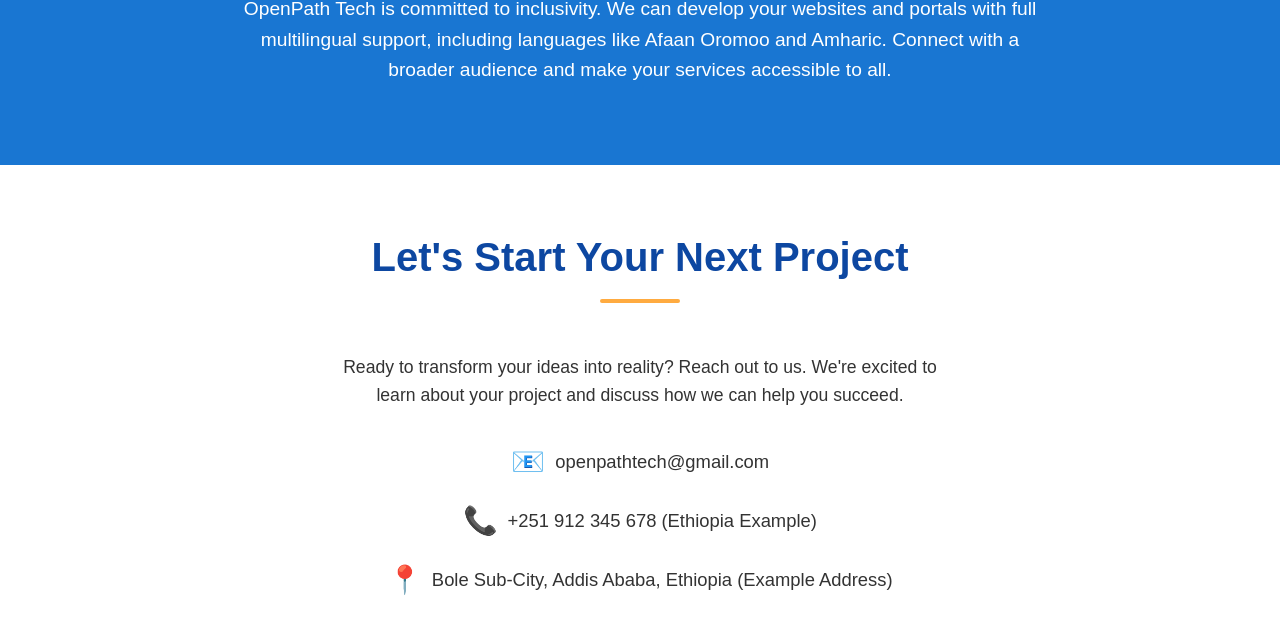
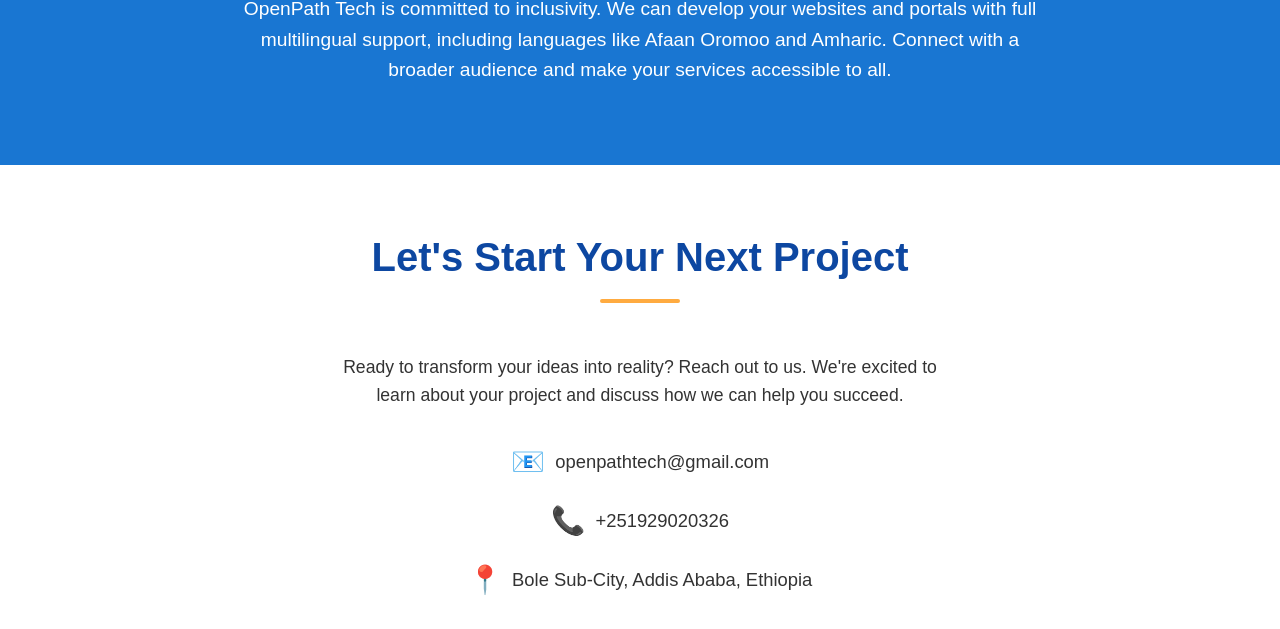
Before and after one commit to life181/openPath-Tech-profile, a plain HTML site: page index.html in a window 1280 px wide. Shown: the part 2950-3579 px from the top of the page. Drawn offline with Linux system fonts and the light colour scheme.

Commit message:
index.html

```diff
--- a/index.html
+++ b/index.html
@@ -626,8 +626,8 @@
                         <span class="contact-icon">📧</span>
                         <a href="mailto:openpathtech@gmail.com" data-translate-key="contact_email_text">openpathtech@gmail.com</a>
                     </p>
-                    <p><span class="contact-icon">📞</span> <a href="tel:+251929020326" data-translate-key="contact_phone_text">+251929020326 </a></p>
-                    <p><span class="contact-icon">📍</span> <span data-translate-key="contact_address_text">Bole Sub-City, Addis Ababa, Ethiopia </span></p>
+                    <p><span class="contact-icon">📞</span> <a href="tel:+251929020326" data-translate-key="contact_phone_text">+251929020326</a></p>
+                    <p><span class="contact-icon">📍</span> <span data-translate-key="contact_address_text">Bole Sub-City, Addis Ababa, Ethiopia</span></p>
                 </div>
                 <div class="social-media">
                     <a href="https://www.facebook.com/profile.php?id=61576655426438" target="_blank" aria-label="Facebook" data-translate-key="social_facebook">
@@ -690,8 +690,8 @@
                 contact_title: "Let's Start Your Next Project",
                 contact_tagline: "Ready to transform your ideas into reality? Reach out to us. We're excited to learn about your project and discuss how we can help you succeed.",
                 contact_email_text: "openpathtech@gmail.com",
-                contact_phone_text: "+251 912 345 678 (Ethiopia Example)",
-                contact_address_text: "Bole Sub-City, Addis Ababa, Ethiopia (Example Address)",
+                contact_phone_text: "+251929020326",
+                contact_address_text: "Bole Sub-City, Addis Ababa, Ethiopia",
                 social_facebook_text: "Facebook",
                 social_linkedin_text: "LinkedIn",
                 social_telegram_text: "Telegram",
@@ -715,14 +715,14 @@
                 service3_title: "ብጁ የቴክኖሎጂ መፍትሄዎች",
                 service3_desc: "ልዩ ፈተና አለዎት? ከሶፍትዌር ልማት እስከ ስርዓት ውህደት ድረስ ብጁ የቴክኖሎጂ መፍትሄዎችን እንቀርጻለን።",
                 projects_title: "ፈጠራዎቻችንን በማሳየት ላይ",
-                project1_title: "የጉጂ ዞን ተማሪዎች ማህበር", // Placeholder - update
-                project1_desc: "ለጉጂ ዞን ተማሪዎች ማህበር ምላሽ ሰጪ እና መረጃ ሰጭ የፕሮፖዛል ድረ-ገጽ ተዘጋጅቷል። ይህ መድረክ በጉጂ ዞን ውስጥ ለትምህርት እድገት እና ለማህበረሰብ ልማት ተነሳሽነት ያላቸውን ተልዕኮ በግልፅ ያስቀምጣል።", // Placeholder - update
-                project2_title: "ም ደበላ ጉዬ የከባድ መሣሪያዎች ኪራይ አገልግሎት", // Placeholder - update
-                project2_desc: "በአዶላ ወዩ ከተማ፣ ኢትዮጵያ ለሚገኘው ም ደበላ ጉዬ የከባድ መሣሪያዎች ኪራይ አገልግሎት ባለብዙ ቋንቋ (አማርኛ፣ እንግሊዝኛ፣ አፋን ኦሮሞ) ድረ-ገጽ ተሰርቷል። ድረ-ገጹ እንደ ሎደር፣ ሲኖትራክ፣ ዶዘር እና ኤክስካቫተር ያሉ ከባድ መሣሪያዎችን በቀላሉ ኦንላይን ለመከራየት ያስችላል።", // Placeholder - update
-                project3_title: "ደበላ ጉዬ የኪራይ አገልግሎት መተግበሪያ", // Placeholder - update
-                project3_desc: "የደበላ ጉዬ የከባድ መሣሪያዎች ኪራይ አገልግሎት ድረ-ገጽን የሚያሟላ ለአጠቃቀም ቀላል የሆነ የሞባይል መተግበሪያ ተቀርጾ ተዘጋጅቷል። መተግበሪያው በጉዞ ላይ እያሉ መሣሪያዎችን ለማሰስ፣ መኖራቸውን ለማረጋገጥ እና የኪራይ ሂደቶችን ለማስተዳደር ምቹ መዳረሻን ይሰጣል፣ እንዲሁም ባለብዙ ቋንቋ ድጋፍ አለው።", // Placeholder - update
-                project4_title: "የአዶላ ወዩ ሆስፒታል አስተዳደር ስርዓት", // Placeholder - update
-                project4_desc: "በአሁኑ ወቅት ለአዶላ ወዩ አጠቃላይ ሆስፒታል አጠቃላይ በድር ላይ የተመሰረተ የሆስፒታል አስተዳደር ስርዓት እየተዘጋጀ ነው። ይህ መድረክ የታካሚ አስተዳደርን፣ ቀጠሮዎችን፣ ክፍያዎችን፣ የሰራተኞች ቅንጅትን እና ሌሎችንም ጨምሮ በተለያዩ ሞጁሎች ላይ ስራዎችን ለማቀላጠፍ ያለመ ሲሆን፣ ቀልጣፋ የስራ ፍሰትን የሚያሳይ የእውነተኛ ጊዜ ዳሽቦርድ ይኖረዋል። (በልማት ላይ)", // Placeholder - update
+                project1_title: "የጉጂ ዞን ተማሪዎች ማህበር",
+                project1_desc: "ለጉጂ ዞን ተማሪዎች ማህበር ምላሽ ሰጪ እና መረጃ ሰጭ የፕሮፖዛል ድረ-ገጽ ተዘጋጅቷል። ይህ መድረክ በጉጂ ዞን ውስጥ ለትምህርት እድገት እና ለማህበረሰብ ልማት ተነሳሽነት ያላቸውን ተልዕኮ በግልፅ ያስቀምጣል።",
+                project2_title: "ም ደበላ ጉዬ የከባድ መሣሪያዎች ኪራይ አገልግሎት",
+                project2_desc: "በአዶላ ወዩ ከተማ፣ ኢትዮጵያ ለሚገኘው ም ደበላ ጉዬ የከባድ መሣሪያዎች ኪራይ አገልግሎት ባለብዙ ቋንቋ (አማርኛ፣ እንግሊዝኛ፣ አፋን ኦሮሞ) ድረ-ገጽ ተሰርቷል። ድረ-ገጹ እንደ ሎደር፣ ሲኖትራክ፣ ዶዘር እና ኤክስካቫተር ያሉ ከባድ መሣሪያዎችን በቀላሉ ኦንላይን ለመከራየት ያስችላል።",
+                project3_title: "ደበላ ጉዬ የኪራይ አገልግሎት መተግበሪያ",
+                project3_desc: "የደበላ ጉዬ የከባድ መሣሪያዎች ኪራይ አገልግሎት ድረ-ገጽን የሚያሟላ ለአጠቃቀም ቀላል የሆነ የሞባይል መተግበሪያ ተቀርጾ ተዘጋጅቷል። መተግበሪያው በጉዞ ላይ እያሉ መሣሪያዎችን ለማሰስ፣ መኖራቸውን ለማረጋገጥ እና የኪራይ ሂደቶችን ለማስተዳደር ምቹ መዳረሻን ይሰጣል፣ እንዲሁም ባለብዙ ቋንቋ ድጋፍ አለው።",
+                project4_title: "የአዶላ ወዩ ሆስፒታል አስተዳደር ስርዓት",
+                project4_desc: "በአሁኑ ወቅት ለአዶላ ወዩ አጠቃላይ ሆስፒታል አጠቃላይ በድር ላይ የተመሰረተ የሆስፒታል አስተዳደር ስርዓት እየተዘጋጀ ነው። ይህ መድረክ የታካሚ አስተዳደርን፣ ቀጠሮዎችን፣ ክፍያዎችን፣ የሰራተኞች ቅንጅትን እና ሌሎችንም ጨምሮ በተለያዩ ሞጁሎች ላይ ስራዎችን ለማቀላጠፍ ያለመ ሲሆን፣ ቀልጣፋ የስራ ፍሰትን የሚያሳይ የእውነተኛ ጊዜ ዳሽቦርድ ይኖረዋል። (በልማት ላይ)",
                 project_link: "ፕሮጀክቱን ይመልከቱ",
                 multilingual_title: "የደንበኞችዎን ቋንቋ እንናገራለን",
                 multilingual_desc: "ኦፕንፓዝ ቴክ ለሁሉን አቀፍነት ቁርጠኛ ነው። እንደ አፋን ኦሮሞ እና አማርኛ ያሉ ቋንቋዎችን ጨምሮ ድረ-ገጾችዎን እና ፖርታሎችዎን በሙሉ የብዙ ቋንቋ ድጋፍ ማልማት እንችላለን።",
@@ -730,7 +730,7 @@
                 contact_tagline: "ሀሳቦችዎን ወደ እውነታ ለመቀየር ዝግጁ ነዎት? ያግኙን። ስለ ፕሮጀክትዎ ለመስማት እና እንዴት ልንረዳዎ እንደምንችል ለመወያየት እንጓጓለን።",
                 contact_email_text: "openpathtech@gmail.com",
                 contact_phone_text: "+251929020326",
-                contact_address_text: "ቦሌ ክፍለ ከተማ፣ አዲስ አበባ፣ ኢትዮጵያ ",
+                contact_address_text: "ቦሌ ክፍለ ከተማ፣ አዲስ አበባ፣ ኢትዮጵያ",
                 social_facebook_text: "ፌስቡክ",
                 social_linkedin_text: "ሊንክድኢን",
                 social_telegram_text: "ቴሌግራም",
@@ -754,14 +754,14 @@
                 service3_title: "Furmaatawwan Teknoloji Addaa",
                 service3_desc: "Rakkoo addaa qabduu? Misooma sooftiweerii irraa kaasee hanga sirna walitti hidhamiinsaatti furmaatawwan teknooloojii addaa ni qopheessina.",
                 projects_title: "Kalaqa Keenya Agarsiisuu",
-                project1_title: "Waldaa Barattoota Godina Gujii", // Placeholder - update
-                project1_desc: "Waldaa Barattoota Godina Gujiitiif weebsaayitiin yaada dhiyeessaa deebii kennuu fi odeeffannoo qabu qophaa'eera. Marsariitiin kun ergama isaanii gama barnootaa fi sochiiwwan misooma hawaasaa Godina Gujii keessatti ifatti agarsiisa.", // Placeholder - update
-                project2_title: "Tajaajila Kireeffama Maashinarii M Debelaa Guyyee", // Placeholder - update
-                project2_desc: "Magaalaa Adoolaa Woyyuu, Itoophiyaatti, Tajaajila Kireeffama Maashinarii M Debelaa Guyyeetiif weebsaayitiin afaanota hedduu (Amaariffa, Ingiliffa, Afaan Oromoo) qabu hojjetameera. Marsariitiin kun maashinariiwwan gurguddoo kan akka loodarii, siinootiraakii, doozarii fi ekskaavatarii salphaatti interneetiin kireeffachuuf ni mijata.", // Placeholder - update
-                project3_title: "Appilikeeshinii Tajaajila Kireeffamaa Debelaa Guyyee", // Placeholder - update
-                project3_desc: "Appilikeeshiniin moobaayilaa fayyadamuuf salphaa ta'ee fi weebsaayitii Tajaajila Kireeffama Maashinarii Debelaa Guyyee wajjin wal simu dizaayinii ta'ee hojjetameera. Appilikeeshinichi yeroo imalaa maashinariiwwan ilaaluu, argamuu isaanii mirkaneessuu fi hojii kireeffamaa bulchuuf carraa mijataa kenna, akkasumas deeggarsa afaanota hedduu qaba.", // Placeholder - update
-                project4_title: "Sirna Bulchiinsa Hospitaala Adoolaa Woyyuu", // Placeholder - update
-                project4_desc: "Yeroo ammaa kana Hospitaala Waliigalaa Adoolaa Woyyuutiif sirni bulchiinsa hospitaalaa weeb irratti hundaa'e guutuu ta'e qophaa'aa jira. Marsariitiin kun bulchiinsa dhukkubsattootaa, beellama, kaffaltii, walta'iinsa hojjettootaa fi kanneen biroo dabalatee moduulota adda addaa keessatti hojiiwwan saffisiisuuf kan kaayyeffate yoo ta'u, daashboordii yeroo qabatamaa agarsiisuunis hojimaata bu'a qabeessa ni taasisa. (Misooma irra jira)", // Placeholder - update
+                project1_title: "Waldaa Barattoota Godina Gujii",
+                project1_desc: "Waldaa Barattoota Godina Gujiitiif weebsaayitiin yaada dhiyeessaa deebii kennuu fi odeeffannoo qabu qophaa'eera. Marsariitiin kun ergama isaanii gama barnootaa fi sochiiwwan misooma hawaasaa Godina Gujii keessatti ifatti agarsiisa.",
+                project2_title: "Tajaajila Kireeffama Maashinarii M Debelaa Guyyee",
+                project2_desc: "Magaalaa Adoolaa Woyyuu, Itoophiyaatti, Tajaajila Kireeffama Maashinarii M Debelaa Guyyeetiif weebsaayitiin afaanota hedduu (Amaariffa, Ingiliffa, Afaan Oromoo) qabu hojjetameera. Marsariitiin kun maashinariiwwan gurguddoo kan akka loodarii, siinootiraakii, doozarii fi ekskaavatarii salphaatti interneetiin kireeffachuuf ni mijata.",
+                project3_title: "Appilikeeshinii Tajaajila Kireeffamaa Debelaa Guyyee",
+                project3_desc: "Appilikeeshiniin moobaayilaa fayyadamuuf salphaa ta'ee fi weebsaayitii Tajaajila Kireeffama Maashinarii Debelaa Guyyee wajjin wal simu dizaayinii ta'ee hojjetameera. Appilikeeshinichi yeroo imalaa maashinariiwwan ilaaluu, argamuu isaanii mirkaneessuu fi hojii kireeffamaa bulchuuf carraa mijataa kenna, akkasumas deeggarsa afaanota hedduu qaba.",
+                project4_title: "Sirna Bulchiinsa Hospitaala Adoolaa Woyyuu",
+                project4_desc: "Yeroo ammaa kana Hospitaala Waliigalaa Adoolaa Woyyuutiif sirni bulchiinsa hospitaalaa weeb irratti hundaa'e guutuu ta'e qophaa'aa jira. Marsariitiin kun bulchiinsa dhukkubsattootaa, beellama, kaffaltii, walta'iinsa hojjettootaa fi kanneen biroo dabalatee moduulota adda addaa keessatti hojiiwwan saffisiisuuf kan kaayyeffate yoo ta'u, daashboordii yeroo qabatamaa agarsiisuunis hojimaata bu'a qabeessa ni taasisa. (Misooma irra jira)",
                 project_link: "Pirojekticha Ilaali",
                 multilingual_title: "Afaan Dhaggeeffattoota Keessanii Ni Dubbanna",
                 multilingual_desc: "OpenPath Tech hunda hammachuuf kutannoo qaba. Websaayitotaa fi portaloota keessan deeggarsa afaan hedduu guutuu, kan akka Afaan Oromoo fi Amaariffaa dabalatee misoomsuu dandeenya.",
@@ -769,7 +769,7 @@
                 contact_tagline: "Yaada keessan gara dhugoomsuutti jijjiiruuf qophii? Nu qunnamaa. Pirojektii keessan dhaga'uu fi akkamitti akka isin gargaaruu dandeenyu mari'achuuf ni hawwina.",
                 contact_email_text: "openpathtech@gmail.com",
                 contact_phone_text: "+251929020326",
-                contact_address_text: "Kutaa Magaalaa Boolee, Finfinnee, Itoophiyaa ",
+                contact_address_text: "Kutaa Magaalaa Boolee, Finfinnee, Itoophiyaa",
                 social_facebook_text: "Feesbuukii",
                 social_linkedin_text: "LinkedIn",
                 social_telegram_text: "Telegram",
```
Lines whose indentation alone changed are shown as unchanged.
